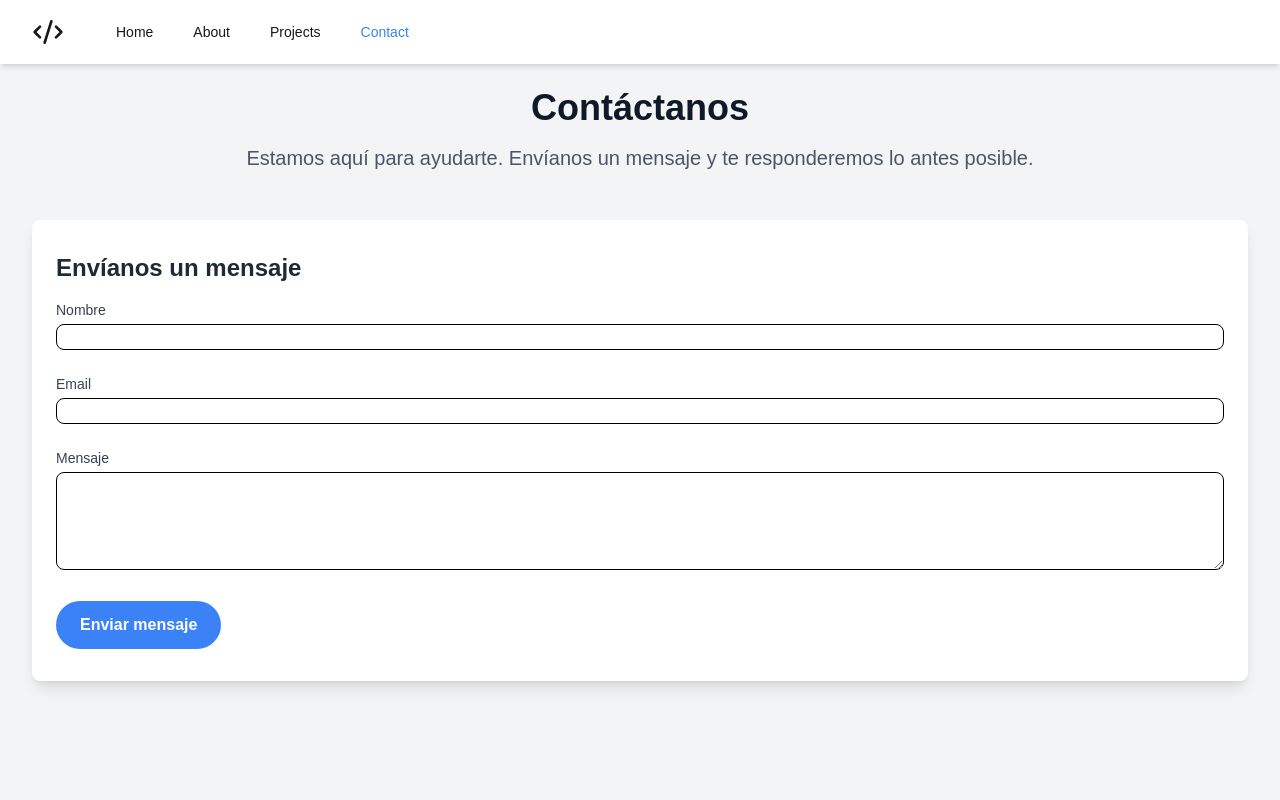
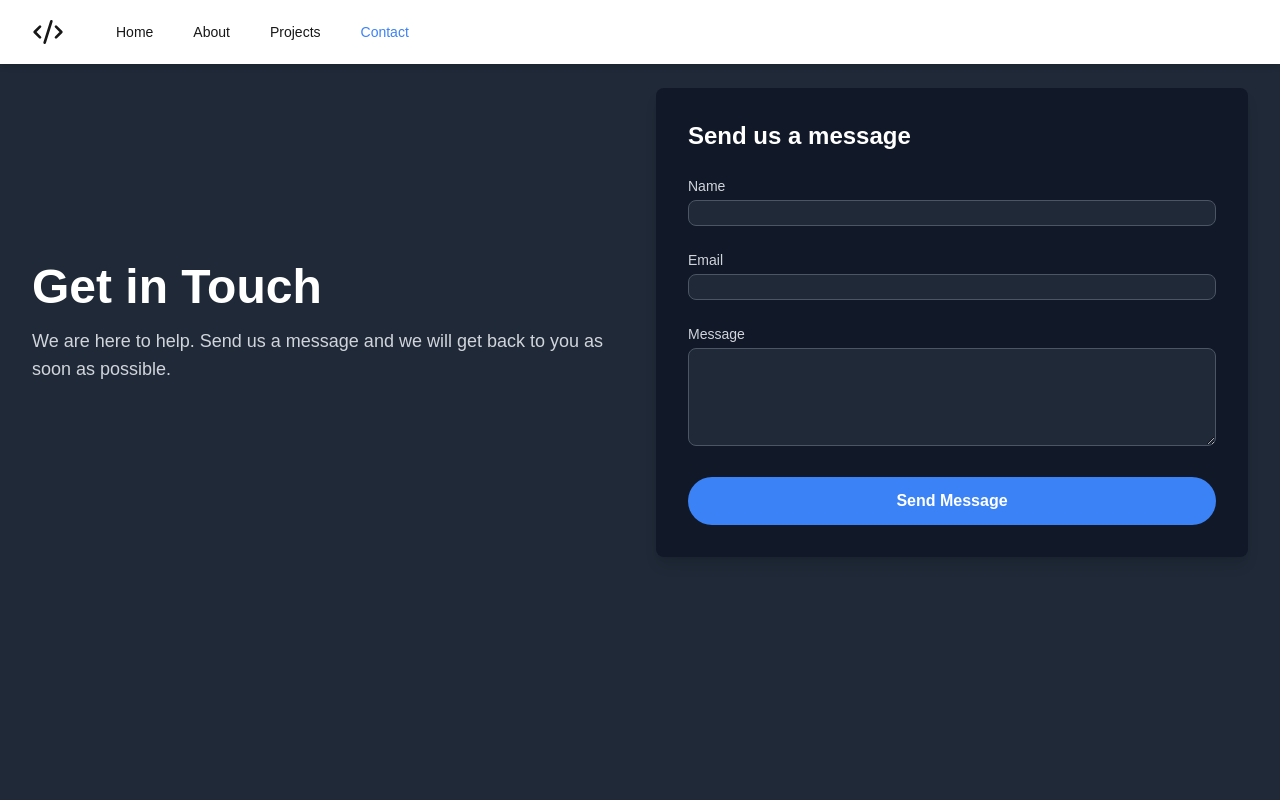
Before and after one commit to JuanAmezquitaAgredo/MyPortfolio, a Next.js app: page /contact in a window 1280 px wide. Shown: the top 800 px of the page. Built offline with nearby package versions, Linux system fonts and the light colour scheme.

Commit message:
add send email

```diff
--- a/package.json
+++ b/package.json
@@ -10,6 +10,7 @@
   },
   "dependencies": {
     "@mui/icons-material": "^6.1.4",
+    "emailjs-com": "^3.2.0",
     "lucide-react": "^0.453.0",
     "next": "14.2.15",
     "react": "^18",
--- a/src/app/(seccions)/contact/page.tsx
+++ b/src/app/(seccions)/contact/page.tsx
@@ -1,40 +1,68 @@
 'use client'
 
 import { useState } from 'react'
-import { Mail, Phone, MapPin } from 'lucide-react'
+import emailjs from 'emailjs-com'
 
 export default function Contact() {
   const [name, setName] = useState('')
   const [email, setEmail] = useState('')
   const [message, setMessage] = useState('')
+  const [loading, setLoading] = useState(false)
+  const [success, setSuccess] = useState(false)
+  const [error, setError] = useState(false)
 
   const handleSubmit = async (e: React.FormEvent) => {
     e.preventDefault()
+
+    setLoading(true)
+    setError(false)
+    setSuccess(false)
+
+    const templateParams = {
+      name,
+      email,
+      message,
+    }
+
+    try {
+      await emailjs.send(
+        'service_6ducez8',
+        'template_rnxj60m',
+        templateParams,
+        'CZhDtodWEdXPFWQca'
+      )
+      setSuccess(true)
+    } catch (error) {
+      console.error('Error enviando el mensaje: ', error)
+      setError(true)
+    } finally {
+      setLoading(false)
       setName('')
       setEmail('')
       setMessage('')
     }
+  }
 
   return (
-    <div className="mt-10 min-h-screen bg-gray-100 py-12 px-4 sm:px-6 lg:px-8">
+    <div className="mt-10 min-h-screen bg-gray-800 text-white py-12 px-4 sm:px-6 lg:px-8">
       <div className="w-full mx-auto">
-        <div className="text-center">
-          <h1 className="text-3xl font-extrabold text-gray-900 sm:text-4xl">
-            Contáctanos
+        <div className="grid grid-cols-1 lg:grid-cols-2 gap-8 items-center">
+          <div className="lg:text-left text-center">
+            <h1 className="text-4xl font-extrabold text-white sm:text-5xl">
+              Get in Touch
             </h1>
-          <p className="mt-4 text-xl text-gray-600">
-            Estamos aquí para ayudarte. Envíanos un mensaje y te responderemos lo antes posible.
+            <p className="mt-4 text-lg text-gray-300">
+              We are here to help. Send us a message and we will get back to you as soon as possible.
             </p>
           </div>
 
-        <div className="mt-12 w-full grid grid-cols-1 gap-8 sm:grid-cols-1">
-          <div className="w-full bg-white shadow-lg rounded-lg overflow-hidden">
-            <div className="px-6 py-8">
-              <h2 className="text-2xl font-bold text-gray-800 mb-4">Envíanos un mensaje</h2>
+          <div className="w-full bg-gray-900 shadow-lg rounded-lg overflow-hidden p-8">
+            <h2 className="text-2xl font-bold text-white mb-6">Send us a message</h2>
+
             <form onSubmit={handleSubmit} className="space-y-6">
               <div>
-                  <label htmlFor="name" className="block text-sm font-medium text-gray-700">
-                    Nombre
+                <label htmlFor="name" className="block text-sm font-medium text-gray-300">
+                  Name
                 </label>
                 <input
                   type="text"
@@ -42,11 +70,11 @@ export default function Contact() {
                   value={name}
                   onChange={(e) => setName(e.target.value)}
                   required
-                    className="mt-1 w-full border border-black rounded-lg focus:right-2"
+                  className="mt-1 w-full border border-gray-600 rounded-lg bg-gray-800 text-white focus:ring-2 focus:ring-blue-500"
                 />
               </div>
               <div>
-                  <label htmlFor="email" className="block text-sm font-medium text-gray-700">
+                <label htmlFor="email" className="block text-sm font-medium text-gray-300">
                   Email
                 </label>
                 <input
@@ -55,12 +83,12 @@ export default function Contact() {
                   value={email}
                   onChange={(e) => setEmail(e.target.value)}
                   required
-                    className="mt-1 w-full border border-black rounded-lg focus:right-2"
+                  className="mt-1 w-full border border-gray-600 rounded-lg bg-gray-800 text-white focus:ring-2 focus:ring-blue-500"
                 />
               </div>
               <div>
-                  <label htmlFor="message" className="block text-sm font-medium text-gray-700 ">
-                    Mensaje
+                <label htmlFor="message" className="block text-sm font-medium text-gray-300">
+                  Message
                 </label>
                 <textarea
                   id="message"
@@ -68,14 +96,21 @@ export default function Contact() {
                   value={message}
                   onChange={(e) => setMessage(e.target.value)}
                   required
-                    className="mt-1 w-full border border-black rounded-lg focus:right-2"
+                  className="mt-1 w-full border border-gray-600 rounded-lg bg-gray-800 text-white focus:ring-2 focus:ring-blue-500"
                 />
               </div>
-                <button type="submit" className="flex justify-center bg-[#3B82F6] text-white px-6 py-3 rounded-full font-semibold hover:bg-blue-700 transition duration-300">
-                  Enviar mensaje
+
+              <button
+                type="submit"
+                className="w-full bg-blue-500 text-white px-6 py-3 rounded-full font-semibold hover:bg-blue-600 transition duration-300"
+                disabled={loading}
+              >
+                {loading ? 'Sending...' : 'Send Message'}
               </button>
             </form>
-            </div>
+
+            {success && <p className="text-green-500 mt-4">Message sent successfully!</p>}
+            {error && <p className="text-red-500 mt-4">Failed to send message. Please try again later.</p>}
           </div>
         </div>
       </div>
```
Also changed, not shown: 1 other file (tests, documents, lock files or other folders). Lines whose indentation alone changed are shown as unchanged.
